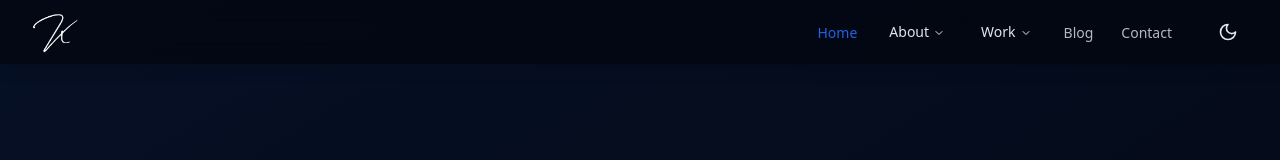
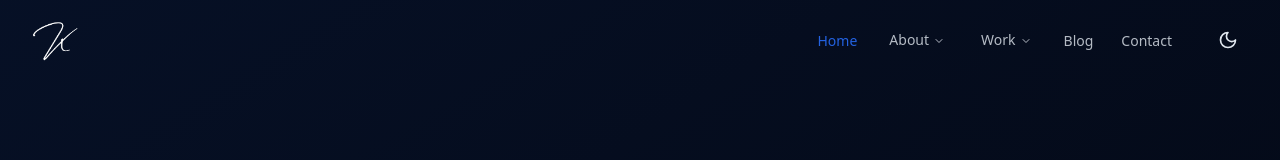
Before and after one commit to karthik558/karthiklal, a Next.js app: page / in a window 1280 px wide. Shown: the top 160 px of the page. Built offline with nearby package versions, Linux system fonts and the light colour scheme; a web font is replaced by a local one.

Commit message:
portfolio: refactor navbar: enhance scroll behavior and animations; update navigation menu styles for improved UX

```diff
--- a/components/nav-bar.tsx
+++ b/components/nav-bar.tsx
@@ -8,6 +8,7 @@ import { Menu, X } from "lucide-react"
 import { ThemeToggleSimple } from "./theme-toggle-simple"
 import Image from "next/image"
 import { useTheme } from "next-themes"
+import { AnimatePresence, motion } from "framer-motion"
 import {
   NavigationMenu,
   NavigationMenuContent,
@@ -43,11 +44,17 @@ const navLinks = [
 export default function NavBar() {
   const [isMobileMenuOpen, setIsMobileMenuOpen] = useState(false)
   const [mounted, setMounted] = useState(false)
+  const [scrolled, setScrolled] = useState(false)
   const pathname = usePathname()
   const { theme } = useTheme()
 
   useEffect(() => {
     setMounted(true)
+    const handleScroll = () => {
+      setScrolled(window.scrollY > 20)
+    }
+    window.addEventListener("scroll", handleScroll)
+    return () => window.removeEventListener("scroll", handleScroll)
   }, [])
 
   const toggleMobileMenu = () => {
@@ -58,11 +65,10 @@ export default function NavBar() {
     setIsMobileMenuOpen(false)
   }
 
-  // Prevent hydration mismatch by rendering a placeholder during SSR
   if (!mounted) {
     return (
-      <header className="fixed top-0 z-40 w-full bg-background/80 backdrop-blur-md shadow-lg py-2">
-        <div className="container flex items-center justify-between">
+      <header className="fixed top-0 z-40 w-full">
+        <div className="container flex items-center justify-between py-4">
           <div className="h-12">
             <div className="block">
               <div className="h-12 w-[180px]" />
@@ -79,9 +85,16 @@ export default function NavBar() {
   }
 
   return (
-    <header className="fixed top-0 z-40 w-full bg-background/80 backdrop-blur-md shadow-lg py-2">
-      <div className="container flex items-center justify-between">
-        <div className="h-12">
+    <header className={cn(
+      "fixed top-0 z-40 w-full transition-all duration-300",
+      scrolled ? "bg-background/80 backdrop-blur-md shadow-sm" : "bg-transparent"
+    )}>
+      <div className="container flex items-center justify-between py-4">
+        <motion.div
+          initial={{ opacity: 0 }}
+          animate={{ opacity: 1 }}
+          className="h-12"
+        >
           <Link href="/" className="block">
             <Image
               src={theme === "dark" ? "/logo-dark.png" : "/logo-light.png"}
@@ -92,7 +105,7 @@ export default function NavBar() {
               priority
             />
           </Link>
-        </div>
+        </motion.div>
 
         {/* Desktop Navigation */}
         <div className="hidden md:flex items-center space-x-4">
@@ -102,7 +115,16 @@ export default function NavBar() {
                 <NavigationMenuItem key={link.label}>
                   {link.items ? (
                     <>
-                      <NavigationMenuTrigger>{link.label}</NavigationMenuTrigger>
+                      <NavigationMenuTrigger
+                        className={cn(
+                          "text-sm font-medium transition-colors bg-transparent",
+                          scrolled
+                            ? "text-foreground/80 hover:text-primary data-[state=open]:text-primary data-[state=open]:bg-transparent"
+                            : "text-foreground/80 hover:text-primary data-[state=open]:text-primary data-[state=open]:bg-transparent"
+                        )}
+                      >
+                        {link.label}
+                      </NavigationMenuTrigger>
                       <NavigationMenuContent>
                         <ul className="grid w-[400px] gap-3 p-4">
                           {link.items.map((item) => (
@@ -110,7 +132,7 @@ export default function NavBar() {
                               <Link
                                 href={item.href}
                                 className={cn(
-                                  "block select-none space-y-1 rounded-md p-3 leading-none no-underline outline-none transition-colors hover:bg-accent hover:text-accent-foreground focus:bg-accent focus:text-accent-foreground",
+                                  "block select-none space-y-1 rounded-md p-3 leading-none no-underline outline-none transition-colors hover:bg-accent/50 hover:text-accent-foreground focus:bg-accent focus:text-accent-foreground",
                                   pathname === item.href ? "text-primary" : "text-foreground/80"
                                 )}
                                 onClick={closeMobileMenu}
@@ -127,7 +149,11 @@ export default function NavBar() {
                       href={link.href}
                       className={cn(
                         "px-3 py-2 rounded-md text-sm font-medium transition-colors duration-200",
-                        pathname === link.href ? "text-primary" : "text-foreground/80 hover:text-primary hover:bg-primary/10"
+                        pathname === link.href
+                          ? "text-primary"
+                          : scrolled
+                            ? "text-foreground/80 hover:text-primary hover:bg-primary/10"
+                            : "text-foreground/80 hover:text-primary"
                       )}
                       onClick={link.href.startsWith("#") ? closeMobileMenu : undefined}
                     >
@@ -146,7 +172,13 @@ export default function NavBar() {
         {/* Mobile Menu Button */}
         <div className="flex items-center md:hidden">
           <ThemeToggleSimple />
-          <button onClick={toggleMobileMenu} className="ml-2 p-2 rounded-md text-foreground hover:text-primary">
+          <button
+            onClick={toggleMobileMenu}
+            className={cn(
+              "ml-2 p-2 rounded-md transition-colors",
+              scrolled ? "text-foreground hover:text-primary" : "text-foreground/90 hover:text-foreground"
+            )}
+          >
             <span className="sr-only">Open menu</span>
             {isMobileMenuOpen ? <X className="h-6 w-6" /> : <Menu className="h-6 w-6" />}
           </button>
@@ -154,8 +186,15 @@ export default function NavBar() {
       </div>
 
       {/* Mobile Menu */}
+      <AnimatePresence>
         {isMobileMenuOpen && (
-        <div className="md:hidden bg-background/95 backdrop-blur-md shadow-lg">
+          <motion.div
+            initial={{ opacity: 0, y: -10 }}
+            animate={{ opacity: 1, y: 0 }}
+            exit={{ opacity: 0, y: -10 }}
+            transition={{ duration: 0.2 }}
+            className="md:hidden bg-background/95 backdrop-blur-md border-b"
+          >
             <div className="container py-4 space-y-1">
               {navLinks.map((link) => (
                 <div key={link.label}>
@@ -197,8 +236,9 @@ export default function NavBar() {
                 </div>
               ))}
             </div>
-        </div>
+          </motion.div>
         )}
+      </AnimatePresence>
     </header>
   )
 }
--- a/components/ui/navigation-menu.tsx
+++ b/components/ui/navigation-menu.tsx
@@ -41,7 +41,7 @@ NavigationMenuList.displayName = NavigationMenuPrimitive.List.displayName
 const NavigationMenuItem = NavigationMenuPrimitive.Item
 
 const navigationMenuTriggerStyle = cva(
-  "group inline-flex h-10 w-max items-center justify-center rounded-md bg-background px-4 py-2 text-sm font-medium transition-colors hover:bg-accent hover:text-accent-foreground focus:bg-accent focus:text-accent-foreground focus:outline-none disabled:pointer-events-none disabled:opacity-50 data-[active]:bg-accent/50 data-[state=open]:bg-accent/50"
+  "group inline-flex h-10 w-max items-center justify-center rounded-md px-4 py-2 text-sm font-medium transition-colors hover:text-accent-foreground focus:text-accent-foreground focus:outline-none disabled:pointer-events-none disabled:opacity-50"
 )
 
 const NavigationMenuTrigger = React.forwardRef<
```
Lines whose indentation alone changed are shown as unchanged.
